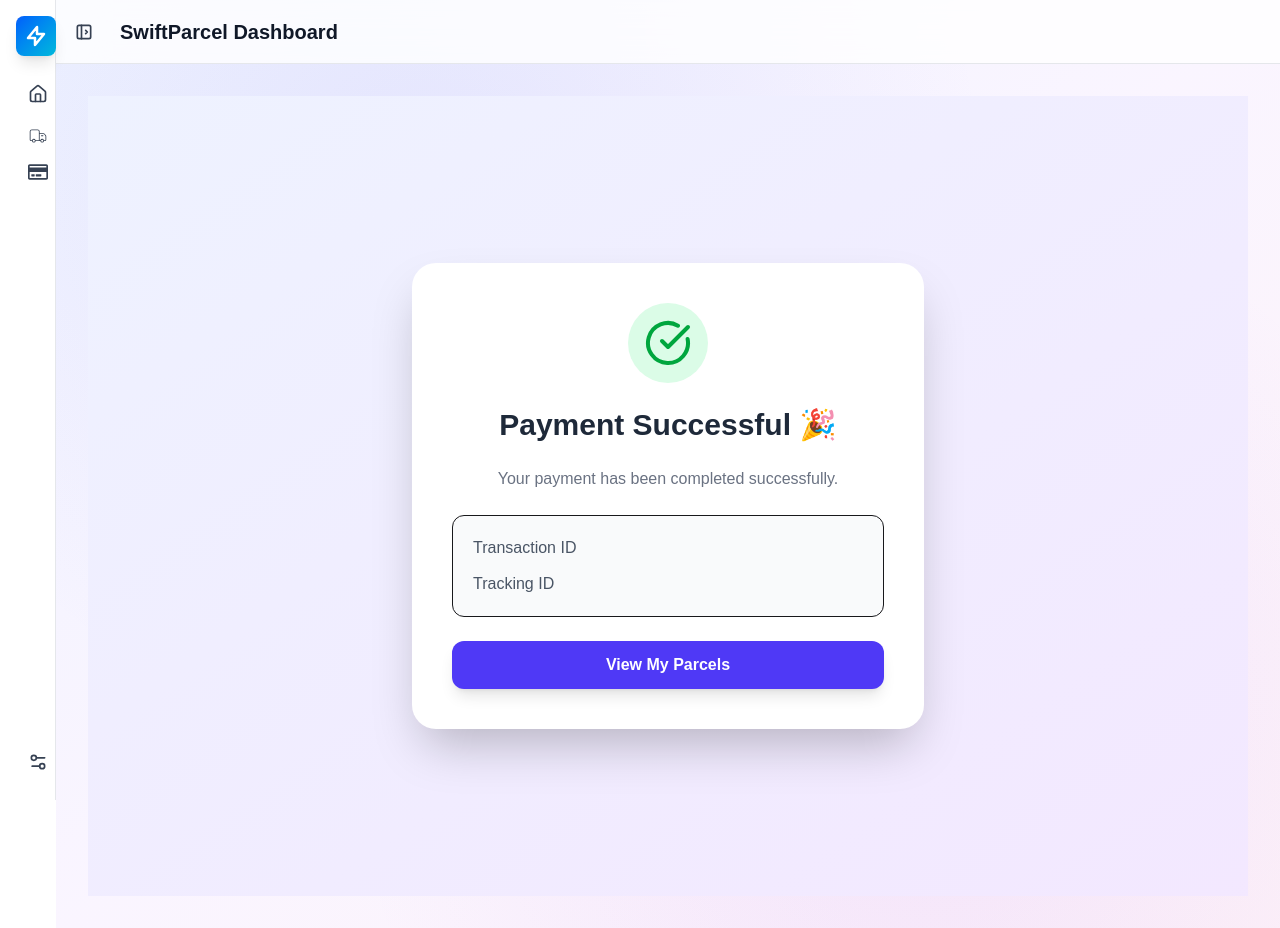
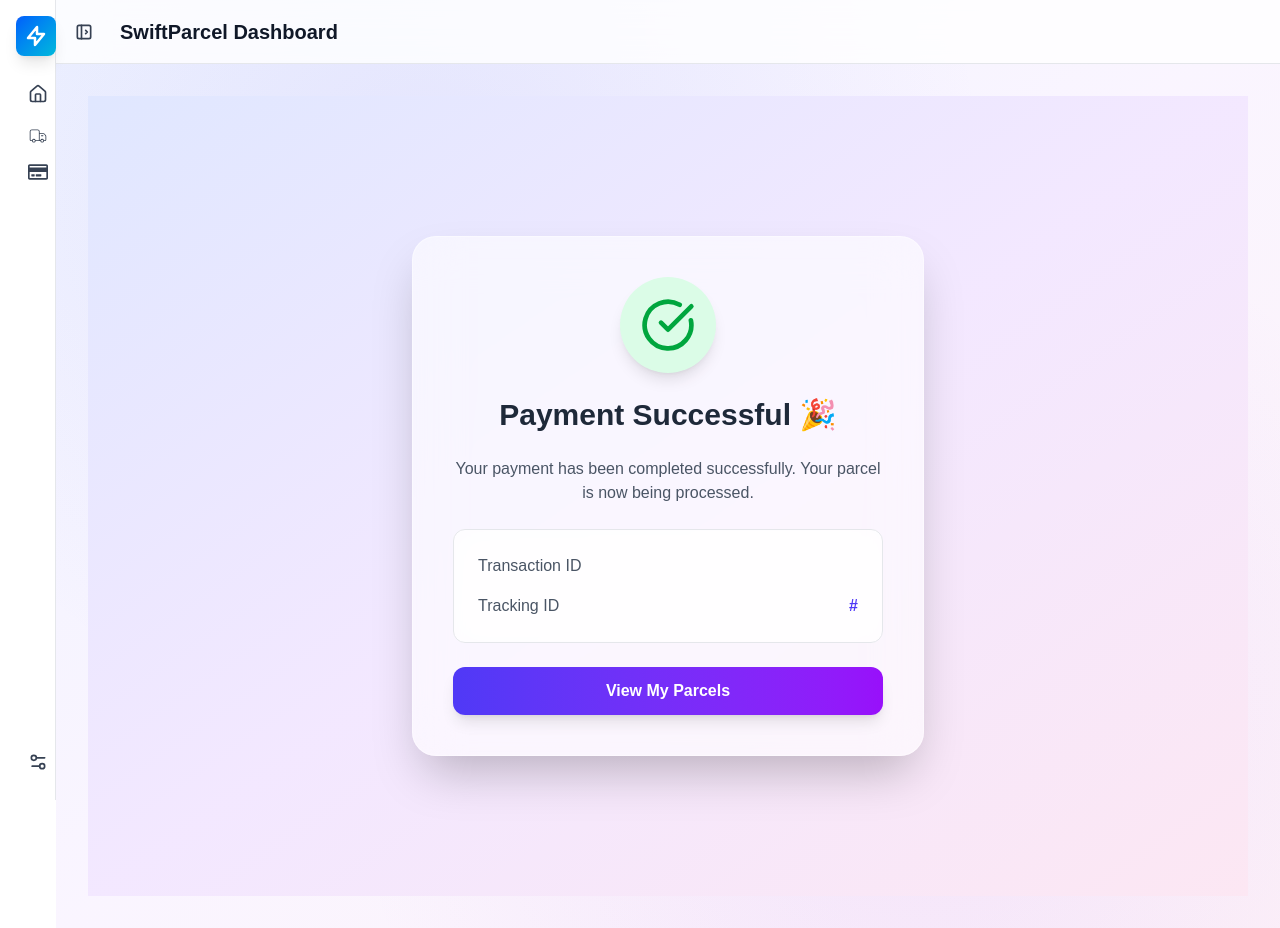
Before and after one commit to Mokim2005/zap-shift-client, a React (Vite) app: page /dashboard/payment-success in a window 1280 px wide. Built offline with nearby package versions, Linux system fonts and the light colour scheme; no server answers; sample sign-in values are in the browser's storage.

Commit message:
updated payment cancle and payment success

```diff
--- a/src/Pages/Dashbord/PaymentCancled.jsx
+++ b/src/Pages/Dashbord/PaymentCancled.jsx
@@ -1,11 +1,61 @@
-import React from 'react';
+import React from "react";
+import { motion } from "framer-motion";
+import { XCircle } from "lucide-react";
+import { Link } from "react-router";
 
 const PaymentCancled = () => {
-    return (
-        <div>
+  return (
+    <div className="min-h-screen flex items-center justify-center px-4 bg-gradient-to-br from-red-100 via-pink-100 to-purple-100 dark:from-gray-900 dark:via-gray-950 dark:to-black">
+
+      {/* Glass Card */}
+      <motion.div
+        initial={{ opacity: 0, y: 40 }}
+        animate={{ opacity: 1, y: 0 }}
+        transition={{ duration: 0.6 }}
+        className="backdrop-blur-xl bg-white/60 dark:bg-gray-900/60 border border-white/40 dark:border-gray-700 shadow-2xl rounded-3xl p-10 max-w-lg w-full text-center space-y-6"
+      >
+
+        {/* Cancel Icon */}
+        <motion.div
+          initial={{ scale: 0 }}
+          animate={{ scale: 1 }}
+          transition={{ type: "spring", stiffness: 120 }}
+          className="flex justify-center"
+        >
+          <div className="bg-red-100 dark:bg-red-900/40 p-5 rounded-full shadow-lg">
+            <XCircle className="text-red-600 dark:text-red-400 w-14 h-14" />
+          </div>
+        </motion.div>
+
+        {/* Title */}
+        <h1 className="text-3xl font-bold text-gray-800 dark:text-white">
+          Payment Cancelled ❌
+        </h1>
+
+        <p className="text-gray-600 dark:text-gray-400">
+          Your payment was cancelled. Don't worry, you can try again anytime.
+        </p>
+
+        {/* Buttons */}
+        <div className="flex flex-col gap-3">
+
+          <Link to="/dashboard/my-parcels">
+            <button className="w-full bg-gradient-to-r from-indigo-600 to-purple-600 hover:from-indigo-700 hover:to-purple-700 text-white py-3 rounded-xl font-semibold shadow-lg transition">
+              Back to My Parcels
+            </button>
+          </Link>
+
+          <Link to="/">
+            <button className="w-full bg-gray-200 hover:bg-gray-300 text-gray-700 py-3 rounded-xl font-semibold transition">
+              Go Home
+            </button>
+          </Link>
 
         </div>
-    );
+
+      </motion.div>
+    </div>
+  );
 };
 
 export default PaymentCancled;
--- a/src/Pages/Dashbord/PaymentSuccess.jsx
+++ b/src/Pages/Dashbord/PaymentSuccess.jsx
@@ -1,5 +1,6 @@
 import React, { useEffect, useState } from "react";
 import { Link, useSearchParams } from "react-router";
+import { motion } from "framer-motion";
 import UseAxiosSecure from "../../Hooks/UseAxiosSecure";
 import { CheckCircle } from "lucide-react";
 
@@ -24,57 +25,85 @@ const PaymentSuccess = () => {
   }, [sessionId, axiosSecure]);
 
   return (
-    <div className="min-h-screen flex items-center justify-center bg-gradient-to-br from-indigo-50 to-purple-100 px-4">
+    <div className="min-h-screen flex items-center justify-center px-4 bg-gradient-to-br from-indigo-100 via-purple-100 to-pink-100 dark:from-gray-900 dark:via-gray-950 dark:to-black">
 
-      <div className="bg-white shadow-2xl rounded-3xl p-10 max-w-lg w-full text-center space-y-6">
+      {/* Glass Card */}
+      <motion.div
+        initial={{ opacity: 0, y: 40 }}
+        animate={{ opacity: 1, y: 0 }}
+        transition={{ duration: 0.6 }}
+        className="backdrop-blur-xl bg-white/60 dark:bg-gray-900/60 border border-white/40 dark:border-gray-700 shadow-2xl rounded-3xl p-10 max-w-lg w-full text-center space-y-6"
+      >
 
-        {/* Success Icon */}
-        <div className="flex justify-center">
-          <div className="bg-green-100 p-4 rounded-full">
-            <CheckCircle className="text-green-600 w-12 h-12" />
+        {/* Success Icon Animation */}
+        <motion.div
+          initial={{ scale: 0 }}
+          animate={{ scale: 1 }}
+          transition={{ type: "spring", stiffness: 120 }}
+          className="flex justify-center"
+        >
+          <div className="bg-green-100 dark:bg-green-900/40 p-5 rounded-full shadow-lg">
+            <CheckCircle className="text-green-600 dark:text-green-400 w-14 h-14" />
           </div>
-        </div>
+        </motion.div>
 
         {/* Title */}
-        <h1 className="text-3xl font-bold text-gray-800">
+        <motion.h1
+          initial={{ opacity: 0 }}
+          animate={{ opacity: 1 }}
+          transition={{ delay: 0.2 }}
+          className="text-3xl font-bold text-gray-800 dark:text-white"
+        >
           Payment Successful 🎉
-        </h1>
+        </motion.h1>
 
-        <p className="text-gray-500">
-          Your payment has been completed successfully.
+        <p className="text-gray-600 dark:text-gray-400">
+          Your payment has been completed successfully. Your parcel is now being processed.
         </p>
 
         {/* Info Card */}
-        <div className="bg-gray-50 border rounded-xl p-5 space-y-3 text-left">
+        <motion.div
+          initial={{ opacity: 0, y: 20 }}
+          animate={{ opacity: 1, y: 0 }}
+          transition={{ delay: 0.3 }}
+          className="bg-white/70 dark:bg-gray-800/60 backdrop-blur-lg border border-gray-200 dark:border-gray-700 rounded-xl p-6 space-y-4"
+        >
 
-          <div className="flex justify-between">
-            <span className="font-medium text-gray-600">
+          <div className="flex justify-between items-center">
+            <span className="font-medium text-gray-600 dark:text-gray-400">
               Transaction ID
             </span>
-            <span className="font-semibold text-gray-900">
+
+            <span className="font-semibold text-gray-900 dark:text-white text-sm break-all">
               {paymentInfo.transactionId}
             </span>
           </div>
 
-          <div className="flex justify-between">
-            <span className="font-medium text-gray-600">
+          <div className="flex justify-between items-center">
+            <span className="font-medium text-gray-600 dark:text-gray-400">
               Tracking ID
             </span>
-            <span className="font-semibold text-indigo-600">
-              {paymentInfo.trackingId}
+
+            <span className="font-semibold text-indigo-600 dark:text-indigo-400">
+              #{paymentInfo.trackingId}
             </span>
           </div>
 
-        </div>
+        </motion.div>
 
         {/* Button */}
-        <Link to="/dashboard/my-parcels">
-          <button className="w-full bg-indigo-600 hover:bg-indigo-700 text-white py-3 rounded-xl font-semibold transition duration-300 shadow-lg">
-            View My Parcels
-          </button>
-        </Link>
+        <motion.div
+          whileHover={{ scale: 1.04 }}
+          whileTap={{ scale: 0.95 }}
+        >
+          <Link to="/dashboard/my-parcels">
+            <button className="w-full bg-gradient-to-r from-indigo-600 to-purple-600 hover:from-indigo-700 hover:to-purple-700 text-white py-3 rounded-xl font-semibold transition duration-300 shadow-lg">
+              View My Parcels
+            </button>
+          </Link>
+        </motion.div>
 
-      </div>
+      </motion.div>
     </div>
   );
 };
```
Also changed, not shown: src/Pages/Dashbord/MyParcels.jsx (+71 -47 lines).
